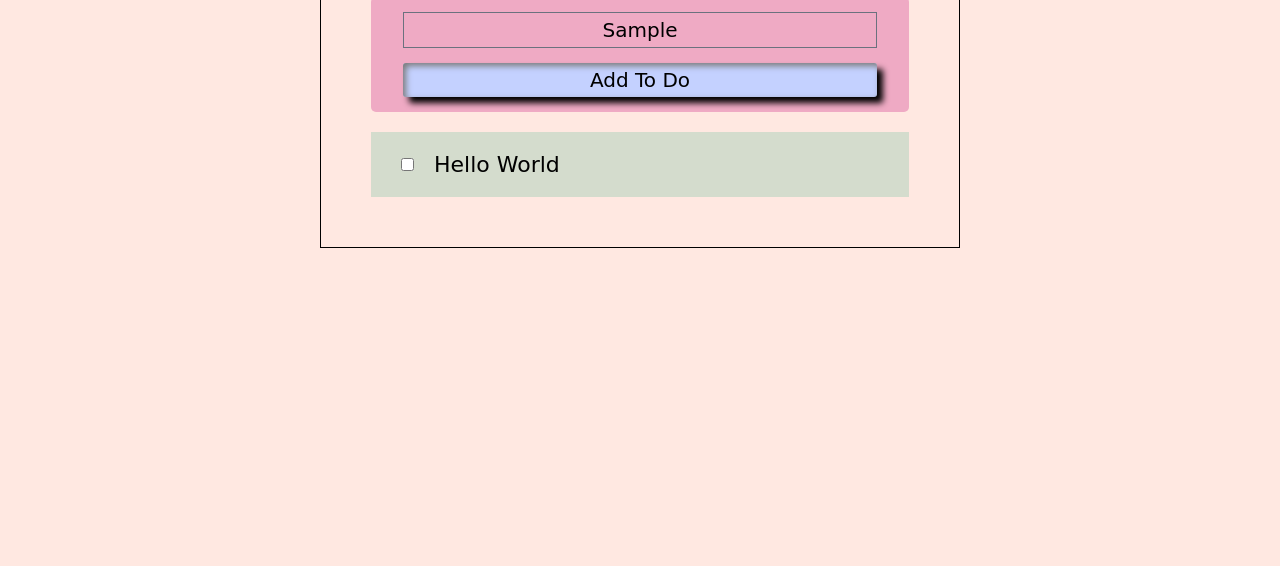
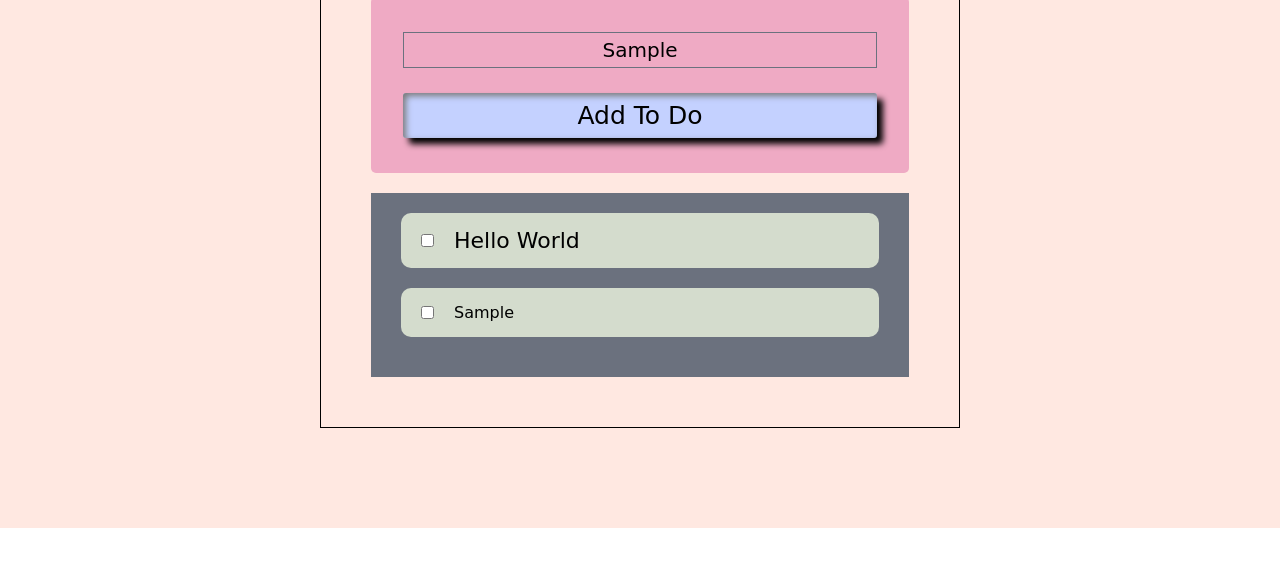
Before and after one commit to lanamae/TodoList-Javascript-DOM, a plain HTML site: page index.html in a window 1280 px wide. Both pictures are taken after typing "Sample" into the empty fields and a click on the button "Add To Do". Shown: the part 210-776 px from the top of the page. Drawn offline with Linux system fonts and the light colour scheme; a web font is replaced by a local one.

Commit message:
Modify list

```diff
--- /dev/null
+++ b/app.js
@@ -0,0 +1,20 @@
+const input = document.getElementById('todo-field');
+const addBtn = document.querySelector('.add-btn');
+const todo = document.querySelector('.todo-container');
+
+
+addBtn.addEventListener('click', () =>{
+
+    const newLi = document.createElement('LI');
+    todo.appendChild(newLi);
+
+    const newCheck = document.createElement('input');
+    newCheck.type = 'checkbox';
+    newLi.appendChild(newCheck);
+
+    const newInput = document.createTextNode(input.value);
+    // const newTodo = document.createElement('p')
+    // newTodo.innerText = newInput;
+    newLi.appendChild(newInput);
+
+})
--- a/index.html
+++ b/index.html
@@ -34,4 +34,5 @@
     </div>
 
 </body>
+<script src="./app.js"></script>
 </html>
--- a/style.css
+++ b/style.css
@@ -10,7 +10,7 @@
 
 .main{
     width: 100%;
-    height: 100vh;
+    height: auto;
     background: #FFE8E1;
 
 
@@ -48,9 +48,9 @@
     flex-direction: column;
     justify-content: space-between;
     align-items: center;
-    gap: 15px;
+    gap: 25px;
     background: #EFAAC4;
-    padding:  15px 20px;
+    padding:  35px 20px;
     border-radius: 5px;
 }
 
@@ -70,8 +70,8 @@
 .main .todo .add .add-btn{
     width: 95%;
     /* height: 32px; */
-    font-size: 20px;
-    padding: 5px 0px;
+    font-size: 25px;
+    padding: 8px 0px;
     background: #c4d1ff;
     color:#000;
     font-family: 'Mynerve', cursive;
@@ -85,7 +85,8 @@
 .main .todo .todo-container{
     width: 100%;
     height: auto;
-    background: #D4DCCD;
+
+    background: #6B717E;
     margin-top: 20px;
     padding: 20px 30px;
     list-style: none;
@@ -93,6 +94,10 @@
 
 .main .todo .todo-container li{
     display: flex;
+    padding: 15px 20px;
+    margin-bottom: 20px;
+    background:#D4DCCD;
+    border-radius: 10px;
 
 }
 
@@ -103,4 +108,9 @@
 
 .main .todo .todo-container li p{
     font-size: 22px;
+
 }
+
+.main .todo .todo-container li input[type=checkbox]:checked+p{
+    text-decoration: line-through;
+}
```
